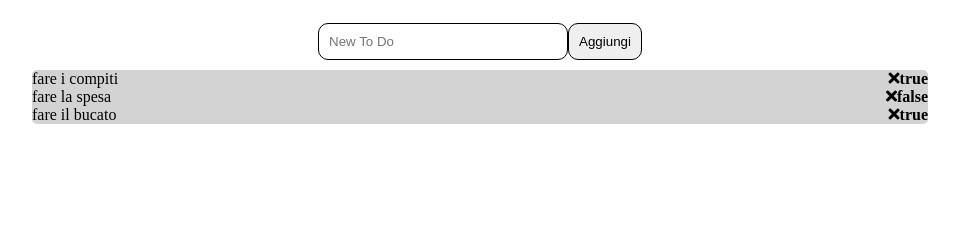
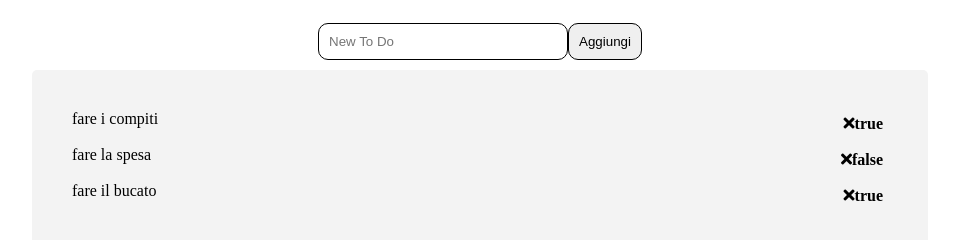
Before and after one commit to dariodeveloper92/vue-todolist, a plain HTML site: page index.html in a window 1280 px wide. Shown: the part 256-496 px from the top of the page, without its empty margins (160-1119 px from the left). Drawn offline with nearby package versions, Linux system fonts and the light colour scheme.

Commit message:
upgrade css

```diff
--- a/css/style.css
+++ b/css/style.css
@@ -43,12 +43,14 @@ input {
 /* elenco -------------------*/
 .elenco {
     width: 100%;
-    background-color: lightgray;
+    background-color: #F3F3F3;
     border-radius: 5px;
+    padding: 35px;
 }
 
 .elenco li,
 .elenco i {
     display: flex;
     justify-content:space-between;
+    padding: 5px;
 }
```
